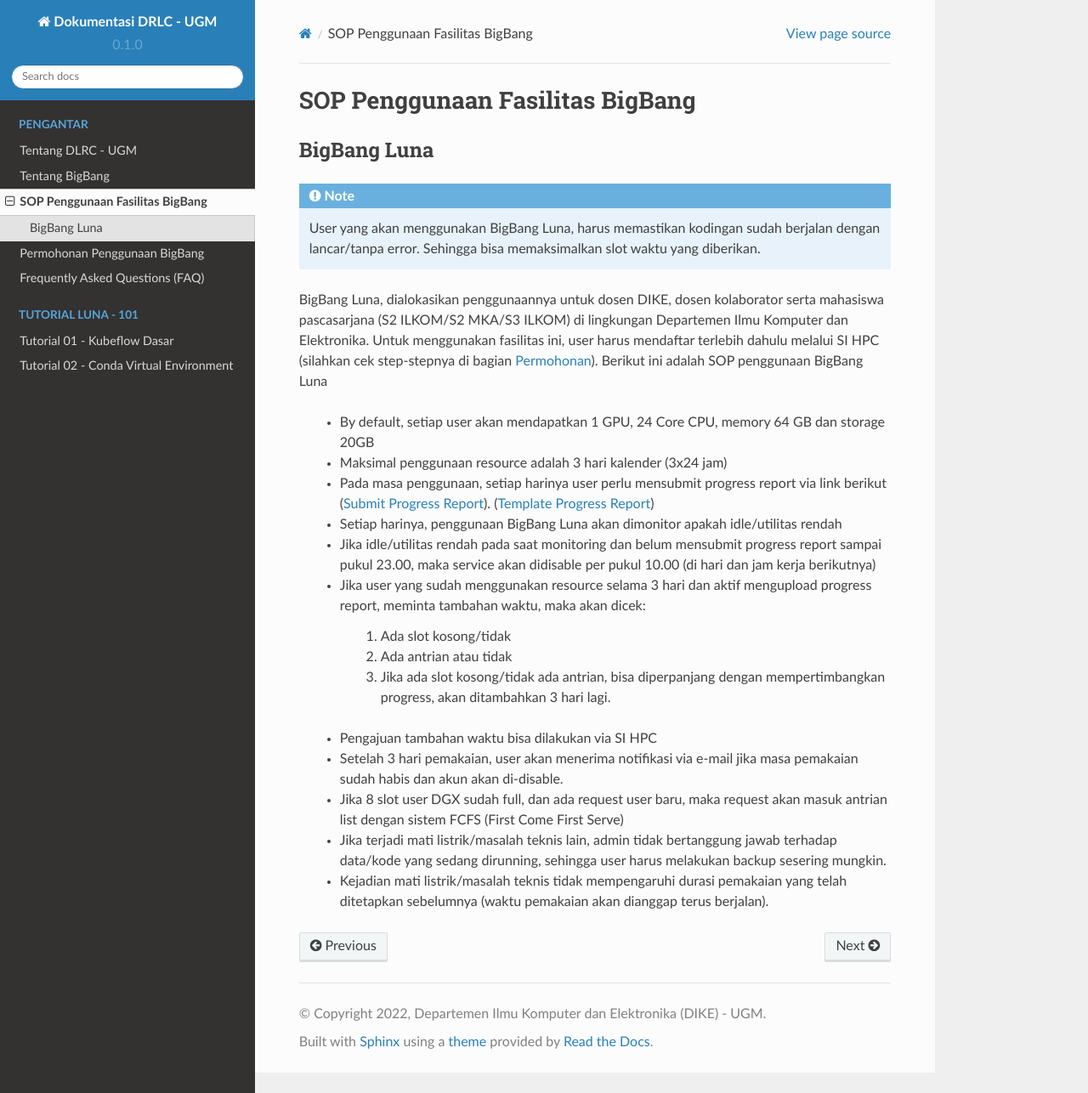
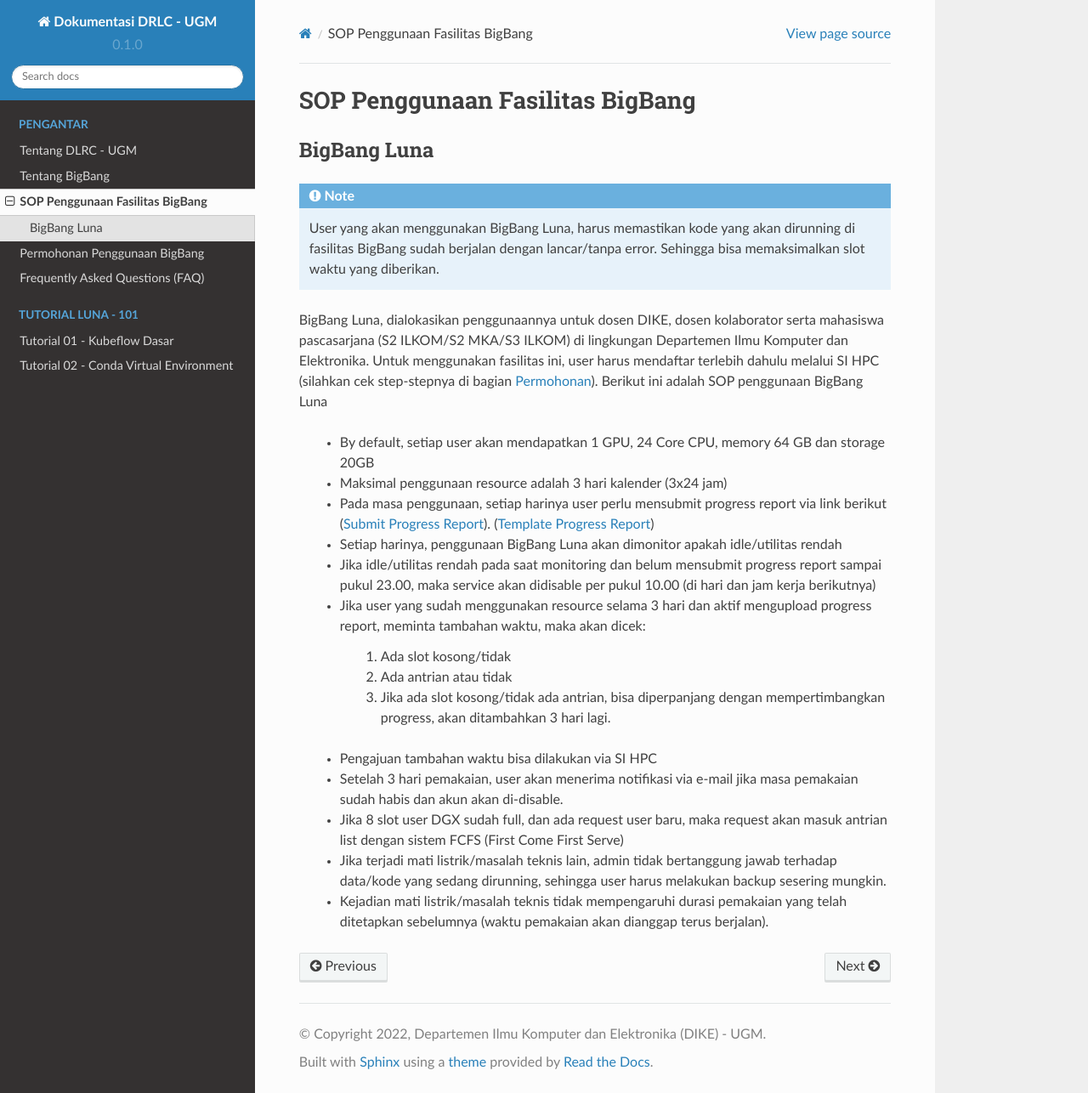
Before and after one commit to alldino/tutorial-hpc-dike-ugm, a Sphinx documentation site: the page built from docs/source/pengantar/SOP.rst, in a window 1280 px wide and 1286 px high. Shown: the whole window at 85% size. Built offline with Sphinx 7.4.7 and the Read the Docs theme 2.0.0, drawn with Linux system fonts in a browser that asks for light colours.

Commit message:
Update SOP.rst

```diff
--- a/docs/source/pengantar/SOP.rst
+++ b/docs/source/pengantar/SOP.rst
@@ -7,7 +7,7 @@ BigBang Luna
 
 .. note::
 
-  User yang akan menggunakan BigBang Luna, harus memastikan kodingan sudah berjalan dengan lancar/tanpa error. Sehingga bisa memaksimalkan slot waktu yang diberikan.
+  User yang akan menggunakan BigBang Luna, harus memastikan kode yang akan dirunning di fasilitas BigBang sudah berjalan dengan lancar/tanpa error. Sehingga bisa memaksimalkan slot waktu yang diberikan.
 
 BigBang Luna, dialokasikan penggunaannya untuk dosen DIKE, dosen kolaborator serta mahasiswa pascasarjana (S2 ILKOM/S2 MKA/S3 ILKOM) di lingkungan Departemen Ilmu Komputer dan Elektronika. Untuk menggunakan fasilitas ini, user harus mendaftar terlebih dahulu melalui SI HPC (silahkan cek step-stepnya di bagian `Permohonan <https://tutorial-hpc-dike-ugm.readthedocs.io/en/stable/pengantar/permohonan.html>`_). Berikut ini adalah SOP penggunaan BigBang Luna
 
```
